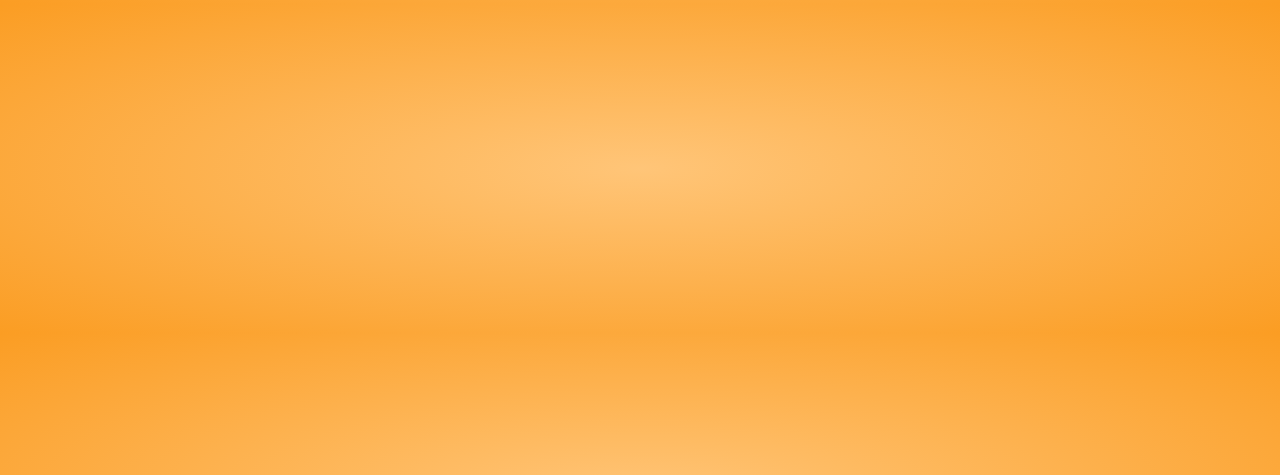
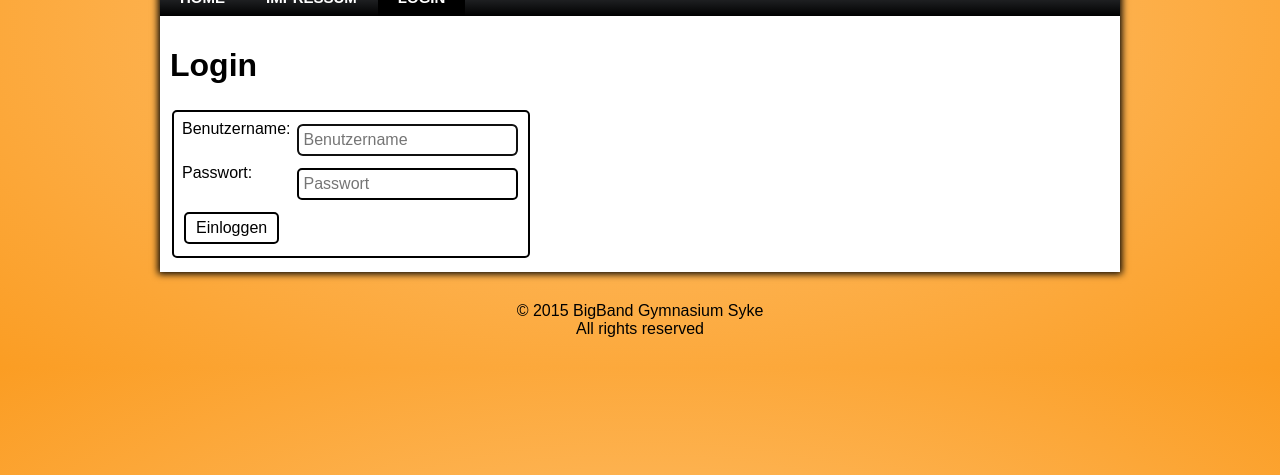
Before and after one commit to Laurendus/bigband-website, a PHP site: page /test/index.php?section=login in a window 1280 px wide. Shown: the part 325-800 px from the top of the page. Run offline with PHP 8.4, Linux system fonts and the light colour scheme.

Commit message:
Style changes

```diff
--- a/css/main.css
+++ b/css/main.css
@@ -26,11 +26,12 @@
 #wrapper{
     max-width: 960px;
     margin: auto;
-
-    box-shadow: 0px 0px 7px 2px black;
 }
 
-    header{/*
+#shadow{
+    box-shadow: 0 0 7px 2px black;
+}
+    header img{/*
             height: 200px;
 
             background-image: url(../media/header.jpg);
@@ -39,6 +40,11 @@
             background-size: cover;
             /*height: 300px;
             background-image: url(../media/bigband-header.jpg);*/
+        /*background: url(../media/version_2.png) no-repeat;
+        background-size: contain;*/
+        height: auto;
+        max-width: 100%;
+        margin: auto;
     }
 
     nav {
--- a/css/style.css
+++ b/css/style.css
@@ -1,4 +1,3 @@
-
 p {
     text-align: justify;
 }
@@ -8,22 +7,48 @@
     vertical-align: top;
 }
 
+.form {
+    border-collapse: separate;
+}
+.form td {
+    vertical-align: middle;
+}
+form select, form input, form table, .delete_list {
+    background: initial;
+    border: 2px solid #000000;
+    border-radius: 5px;
+    color:  initial;
+    padding: 5px 5px;
+//text-align: center;
+    font-size: 1em;
+    margin: 0.25em 0.125em;
+}
+/*select, input[type=text], input[type=file], input[type=password], .deletelist {
+    background: initial;
+    border: 2px solid #000000;
+    border-radius: 5px;
+    color:  initial;
+    padding: 5px 5px;
+    //text-align: center;
+    font-size: 1em;
+    margin: 0.25em 0.125em;
+}*/
+
 .button {
 
     background: initial;
     //box-shadow: 0px 0px 3px 2px black;
-    border: 2px solid black;
+    border: 2px solid #000000;
     border-radius: 5px;
     color: initial;
     padding: 5px 10px;
     text-align: center;
-    text-decoration: inline-block;
     font-size: 16px;
     margin: 4px 2px;
     cursor: pointer;
 }
 
-.button:hover{
+.button:hover {
     background: #000000;
     /*background: -webkit-linear-gradient(top,  #45484d 0%,#000000 100%);
     background: linear-gradient(to bottom,  #45484d 0%,#000000 100%);
--- a/index.php
+++ b/index.php
@@ -21,6 +21,7 @@
         <meta charset="UTF-8">
         <meta name="viewport" content="width=device-width, initial-scale=1.0">
         <title>BigBand Syke</title>
+        <link rel="icon" href="media/favicon.png" type="image/png">
         <link rel="stylesheet" type="text/css" href="css/main.css"> <!-- include main.css -->
         <link rel="stylesheet" type="text/css" href="css/nav.css">  <!-- include nav.css -->
         <link rel="stylesheet" type="text/css" href="css/style.css"><!-- include style.css -->
@@ -47,24 +48,19 @@
         <div id="wrapper">
 
             <header>
-                <!-- <img src="../media/bigband-header.png" alt="BigBand Header" height="auto" width="auto"> -->
+                <img src="media/Version_3.png">
             </header>
 
+            <div id="shadow">
+
             <nav id="nav">
-                <?php //include 'php/nav.php'; ?>
                 <script src="javascript/navigation.js"></script>
             </nav>
 
             <main>
-                <?php
-                    //echo $settings['db_name'] . "<br>";
-                    //echo $settings['db_host'] . "<br>";
-                    //echo $settings['db_user'] . "<br>";
-                    //echo $settings['db_password'] .  "<br>";
-                    //echo $settings['upload_path_noten'];
-                 ?>
                 <?php include 'php/sites.php'; ?>
             </main>
+            </div>
         </div>
 
         <footer>
--- a/php/data.php
+++ b/php/data.php
@@ -15,14 +15,14 @@
             $d->close();        //fileDirectory schliessen
             return $contents;
         }
-        function delete_piece($dirName) {
-            $files = noten::folder_contents($dirName);
+        function delete_piece($deleteDirName) {
+            $delFiles = $this->folder_contents($deleteDirName);
 
-            for ($i=0; $i < sizeof($files); $i++) {
-                unlink($files[$i]);
+            for ($i=0; $i < sizeof($delFiles); $i++) {
+                unlink($delFiles[$i]);
             }
-            if(rmdir($dirName)) {
-                echo "Successfully deleted " . $dirName . "!";
+            if(rmdir($deleteDirName)) {
+                echo "Successfully deleted " . $deleteDirName . "!";
             }
         }
     }
--- a/settings.ini
+++ b/settings.ini
@@ -4,5 +4,5 @@
 db_user     = "bigband"
 db_password = "bigband"
 
-[Noten]
-path_noten = "media"
+[Data]
+path_noten = "noten"
--- a/websites/musikstuecke.php
+++ b/websites/musikstuecke.php
@@ -4,7 +4,9 @@
         echo '<p>Sie sind nicht eingeloggt. <a href="index.php?section=login">Hier einloggen</a></p>';
     } else {
         if (isset($_GET["musikstueck"])) {
-            echo "<a href='index.php?section=musikstuecke'>zur&uuml;ck</a>";
+            //echo "<a href='index.php?section=musikstuecke'>zur&uuml;ck</a>";
+            echo "<script>function newDoc(){window.location.assign('http://localhost/test/index.php?section=musikstuecke')}</script>";
+            echo "<button class='button' onclick='newDoc()'>zur&uuml;ck</button>";
             $musikstueck = $_GET["musikstueck"];
             include "php/noten.php";
 
@@ -15,7 +17,7 @@
             echo "<ul>";
             for ($i=0; $i < sizeof($files); $i++) {
                 $directoryName = str_replace("_"," ",$files[$i]);   //Unterstriche durch Leerzeichen ersetzen
-                echo '<li><a href="index.php?section=musikstuecke&musikstueck=' . $files[$i] . '"">' . $directoryName . '</a></li>';    //links erstellen
+                echo '<li><a href="index.php?section=musikstuecke&musikstueck=' . $files[$i] . '">' . $directoryName . '</a></li>';    //links erstellen
             }
             echo "</ul>";
         }
--- a/websites/register.php
+++ b/websites/register.php
@@ -26,7 +26,7 @@
 ?>
 
 <form action="index.php?section=register" method="POST">
-    <table>                                         <!-- Tabelle zur Eingabe der Logindaten -->
+    <table class="form">                                         <!-- Tabelle zur Eingabe der Logindaten -->
         <tr>
             <td>
                 Benutzername:
@@ -59,6 +59,8 @@
         </tr>
         <tr>
             <td>
+            </td>
+            <td>
                 <input type="submit" class="button" name="registrieren" value="Registrieren" <?php if ($_SESSION['userLevel'] != 1) {echo "disabled";} ?>/>
             </td>
         </tr>
```
Also changed, not shown: websites/upload.php (+12 -21 lines), 2 other files. Lines whose indentation alone changed are shown as unchanged.
